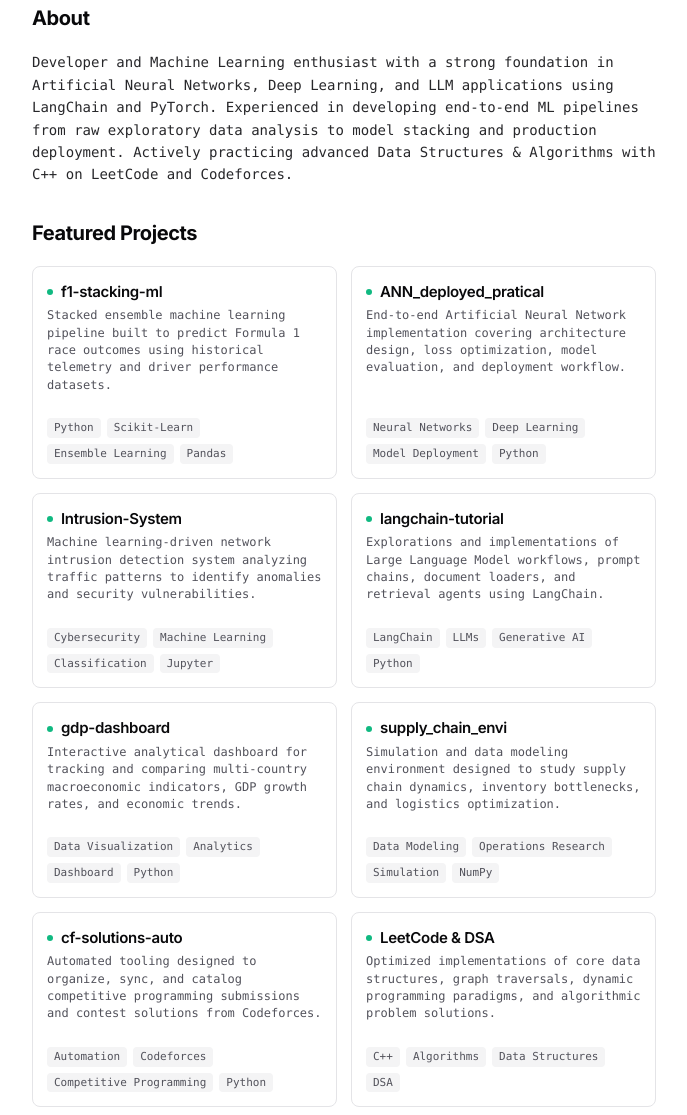
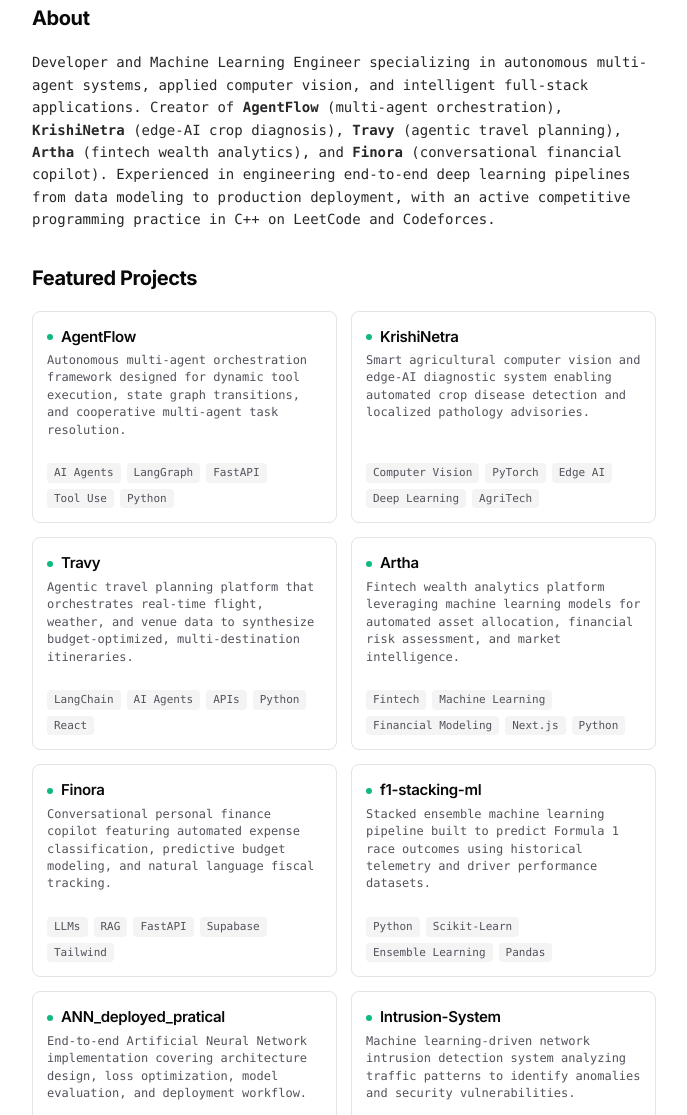
Before and after one commit to Vanshkumar16/Vanshkumar16.github.io, a plain HTML site: page index.html in a window 1280 px wide. Shown: the part 284-1399 px from the top of the page, without its empty margins (296-983 px from the left). Drawn offline with Linux system fonts and the light colour scheme.

Commit message:
Add flagship projects: AgentFlow, KrishiNetra, Travy, Artha, Finora

```diff
--- a/index.html
+++ b/index.html
@@ -95,21 +95,143 @@
       <section class="section">
         <h2>About</h2>
         <p class="section-text">
-          Developer and Machine Learning enthusiast with a strong foundation in Artificial Neural Networks,
-          Deep Learning, and LLM applications using LangChain and PyTorch. Experienced in developing end-to-end ML
-          pipelines from raw exploratory data analysis to model stacking and production deployment. Actively practicing
-          advanced Data Structures & Algorithms with C++ on LeetCode and Codeforces.
+          Developer and Machine Learning Engineer specializing in autonomous multi-agent systems, applied computer vision,
+          and intelligent full-stack applications. Creator of <strong>AgentFlow</strong> (multi-agent orchestration),
+          <strong>KrishiNetra</strong> (edge-AI crop diagnosis), <strong>Travy</strong> (agentic travel planning),
+          <strong>Artha</strong> (fintech wealth analytics), and <strong>Finora</strong> (conversational financial copilot).
+          Experienced in engineering end-to-end deep learning pipelines from data modeling to production deployment,
+          with an active competitive programming practice in C++ on LeetCode and Codeforces.
         </p>
       </section>
 
       <!-- =================================================================
-           3. Projects Section (Extracted from GitHub Repositories)
+           3. Projects Section
            ================================================================= -->
       <section class="section">
         <h2>Featured Projects</h2>
         <div class="projects-grid">
 
-          <!-- Project 1: F1 Stacking ML -->
+          <!-- Project 1: AgentFlow -->
+          <div class="project-card">
+            <div class="project-header">
+              <div class="project-title-row">
+                <span class="active-dot" title="Active Project"></span>
+                <h3>
+                  <a href="https://github.com/Vanshkumar16/agentflow" target="_blank" rel="noreferrer" class="project-link">
+                    AgentFlow
+                  </a>
+                </h3>
+              </div>
+              <p class="project-desc">
+                Autonomous multi-agent orchestration framework designed for dynamic tool execution, state graph transitions, and cooperative multi-agent task resolution.
+              </p>
+            </div>
+            <div class="tag-list">
+              <span class="tag">AI Agents</span>
+              <span class="tag">LangGraph</span>
+              <span class="tag">FastAPI</span>
+              <span class="tag">Tool Use</span>
+              <span class="tag">Python</span>
+            </div>
+          </div>
+
+          <!-- Project 2: KrishiNetra -->
+          <div class="project-card">
+            <div class="project-header">
+              <div class="project-title-row">
+                <span class="active-dot" title="Active Project"></span>
+                <h3>
+                  <a href="https://github.com/Vanshkumar16/krishinetra" target="_blank" rel="noreferrer" class="project-link">
+                    KrishiNetra
+                  </a>
+                </h3>
+              </div>
+              <p class="project-desc">
+                Smart agricultural computer vision and edge-AI diagnostic system enabling automated crop disease detection and localized pathology advisories.
+              </p>
+            </div>
+            <div class="tag-list">
+              <span class="tag">Computer Vision</span>
+              <span class="tag">PyTorch</span>
+              <span class="tag">Edge AI</span>
+              <span class="tag">Deep Learning</span>
+              <span class="tag">AgriTech</span>
+            </div>
+          </div>
+
+          <!-- Project 3: Travy -->
+          <div class="project-card">
+            <div class="project-header">
+              <div class="project-title-row">
+                <span class="active-dot" title="Active Project"></span>
+                <h3>
+                  <a href="https://github.com/Vanshkumar16/travy" target="_blank" rel="noreferrer" class="project-link">
+                    Travy
+                  </a>
+                </h3>
+              </div>
+              <p class="project-desc">
+                Agentic travel planning platform that orchestrates real-time flight, weather, and venue data to synthesize budget-optimized, multi-destination itineraries.
+              </p>
+            </div>
+            <div class="tag-list">
+              <span class="tag">LangChain</span>
+              <span class="tag">AI Agents</span>
+              <span class="tag">APIs</span>
+              <span class="tag">Python</span>
+              <span class="tag">React</span>
+            </div>
+          </div>
+
+          <!-- Project 4: Artha -->
+          <div class="project-card">
+            <div class="project-header">
+              <div class="project-title-row">
+                <span class="active-dot" title="Active Project"></span>
+                <h3>
+                  <a href="https://github.com/Vanshkumar16/artha" target="_blank" rel="noreferrer" class="project-link">
+                    Artha
+                  </a>
+                </h3>
+              </div>
+              <p class="project-desc">
+                Fintech wealth analytics platform leveraging machine learning models for automated asset allocation, financial risk assessment, and market intelligence.
+              </p>
+            </div>
+            <div class="tag-list">
+              <span class="tag">Fintech</span>
+              <span class="tag">Machine Learning</span>
+              <span class="tag">Financial Modeling</span>
+              <span class="tag">Next.js</span>
+              <span class="tag">Python</span>
+            </div>
+          </div>
+
+          <!-- Project 5: Finora -->
+          <div class="project-card">
+            <div class="project-header">
+              <div class="project-title-row">
+                <span class="active-dot" title="Active Project"></span>
+                <h3>
+                  <a href="https://github.com/Vanshkumar16/finora" target="_blank" rel="noreferrer" class="project-link">
+                    Finora
+                  </a>
+                </h3>
+              </div>
+              <p class="project-desc">
+                Conversational personal finance copilot featuring automated expense classification, predictive budget modeling, and natural language fiscal tracking.
+              </p>
+            </div>
+            <div class="tag-list">
+              <span class="tag">LLMs</span>
+              <span class="tag">RAG</span>
+              <span class="tag">FastAPI</span>
+              <span class="tag">Supabase</span>
+              <span class="tag">Tailwind</span>
+            </div>
+          </div>
+
+          <!-- Project 6: F1 Stacking ML -->
           <div class="project-card">
             <div class="project-header">
               <div class="project-title-row">
@@ -132,7 +254,7 @@
             </div>
           </div>
 
-          <!-- Project 2: ANN Deployed Practical -->
+          <!-- Project 7: ANN Deployed Practical -->
           <div class="project-card">
             <div class="project-header">
               <div class="project-title-row">
@@ -155,7 +277,7 @@
             </div>
           </div>
 
-          <!-- Project 3: Intrusion Detection System -->
+          <!-- Project 8: Intrusion Detection System -->
           <div class="project-card">
             <div class="project-header">
               <div class="project-title-row">
@@ -178,99 +300,7 @@
             </div>
           </div>
 
-          <!-- Project 4: LangChain Tutorial & LLM Explorations -->
-          <div class="project-card">
-            <div class="project-header">
-              <div class="project-title-row">
-                <span class="active-dot" title="Active Repository"></span>
-                <h3>
-                  <a href="https://github.com/Vanshkumar16/langchain-tutorial" target="_blank" rel="noreferrer" class="project-link">
-                    langchain-tutorial
-                  </a>
-                </h3>
-              </div>
-              <p class="project-desc">
-                Explorations and implementations of Large Language Model workflows, prompt chains, document loaders, and retrieval agents using LangChain.
-              </p>
-            </div>
-            <div class="tag-list">
-              <span class="tag">LangChain</span>
-              <span class="tag">LLMs</span>
-              <span class="tag">Generative AI</span>
-              <span class="tag">Python</span>
-            </div>
-          </div>
-
-          <!-- Project 5: GDP Dashboard -->
-          <div class="project-card">
-            <div class="project-header">
-              <div class="project-title-row">
-                <span class="active-dot" title="Active Repository"></span>
-                <h3>
-                  <a href="https://github.com/Vanshkumar16/gdp-dashboard" target="_blank" rel="noreferrer" class="project-link">
-                    gdp-dashboard
-                  </a>
-                </h3>
-              </div>
-              <p class="project-desc">
-                Interactive analytical dashboard for tracking and comparing multi-country macroeconomic indicators, GDP growth rates, and economic trends.
-              </p>
-            </div>
-            <div class="tag-list">
-              <span class="tag">Data Visualization</span>
-              <span class="tag">Analytics</span>
-              <span class="tag">Dashboard</span>
-              <span class="tag">Python</span>
-            </div>
-          </div>
-
-          <!-- Project 6: Supply Chain Environment -->
-          <div class="project-card">
-            <div class="project-header">
-              <div class="project-title-row">
-                <span class="active-dot" title="Active Repository"></span>
-                <h3>
-                  <a href="https://github.com/Vanshkumar16/supply_chain_envi" target="_blank" rel="noreferrer" class="project-link">
-                    supply_chain_envi
-                  </a>
-                </h3>
-              </div>
-              <p class="project-desc">
-                Simulation and data modeling environment designed to study supply chain dynamics, inventory bottlenecks, and logistics optimization.
-              </p>
-            </div>
-            <div class="tag-list">
-              <span class="tag">Data Modeling</span>
-              <span class="tag">Operations Research</span>
-              <span class="tag">Simulation</span>
-              <span class="tag">NumPy</span>
-            </div>
-          </div>
-
-          <!-- Project 7: Codeforces Auto Tracker -->
-          <div class="project-card">
-            <div class="project-header">
-              <div class="project-title-row">
-                <span class="active-dot" title="Active Repository"></span>
-                <h3>
-                  <a href="https://github.com/Vanshkumar16/cf-solutions-auto" target="_blank" rel="noreferrer" class="project-link">
-                    cf-solutions-auto
-                  </a>
-                </h3>
-              </div>
-              <p class="project-desc">
-                Automated tooling designed to organize, sync, and catalog competitive programming submissions and contest solutions from Codeforces.
-              </p>
-            </div>
-            <div class="tag-list">
-              <span class="tag">Automation</span>
-              <span class="tag">Codeforces</span>
-              <span class="tag">Competitive Programming</span>
-              <span class="tag">Python</span>
-            </div>
-          </div>
-
-          <!-- Project 8: LeetCode & Competitive Programming -->
+          <!-- Project 9: LeetCode & Competitive Programming -->
           <div class="project-card">
             <div class="project-header">
               <div class="project-title-row">
```
